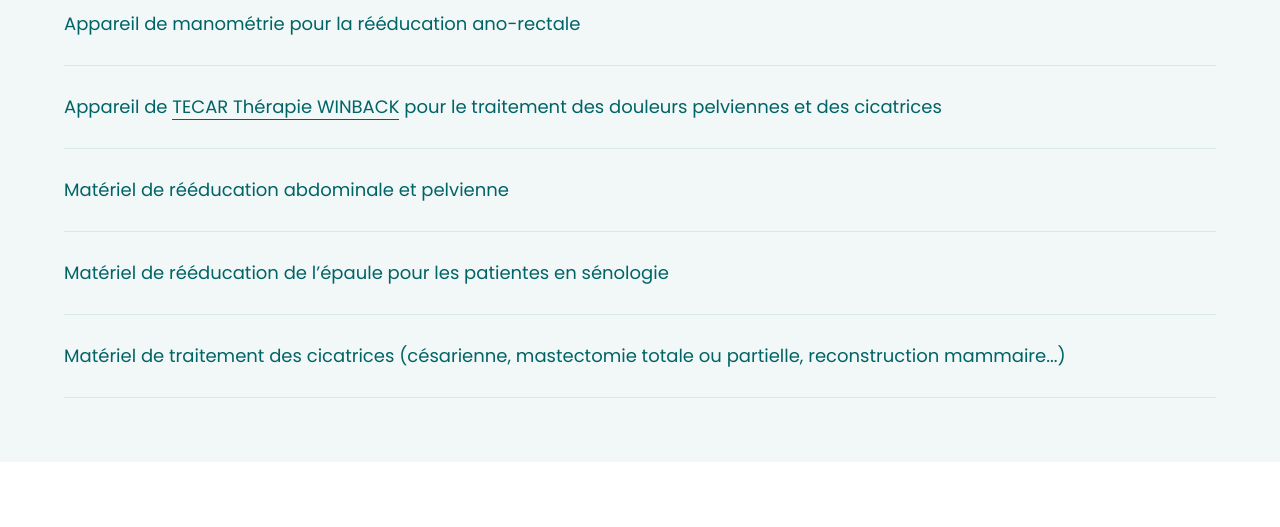
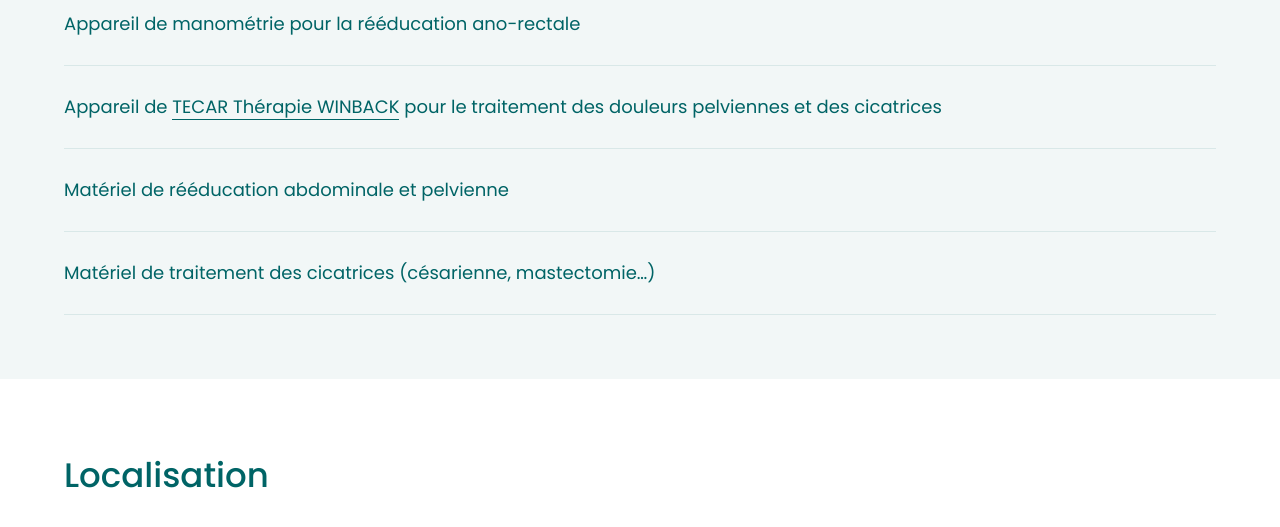
Before and after one commit to superhugo/cyriellemulton, a Jekyll site: the page built from index.html, in a window 1280 px wide and 900 px high, scrolled down 2362 px, cut to the strip 0-535 px from the top of the window. Shown: the top 527 px of the strip. Built offline with Jekyll 4.4.1, drawn with Linux system fonts in a browser that asks for light colours.

Commit message:
update cab content

```diff
--- a/_includes/cab.html
+++ b/_includes/cab.html
@@ -20,10 +20,7 @@
         Matériel de rééducation abdominale et pelvienne
       </div>
       <div class="cab-equipment-item">
-        Matériel de rééducation de l’épaule pour les patientes en sénologie
-      </div>
-      <div class="cab-equipment-item">
-        Matériel de traitement des cicatrices (césarienne, mastectomie totale ou partielle, reconstruction mammaire...)
+        Matériel de traitement des cicatrices (césarienne, mastectomie…)
       </div>
     </div>
   </div>
```
